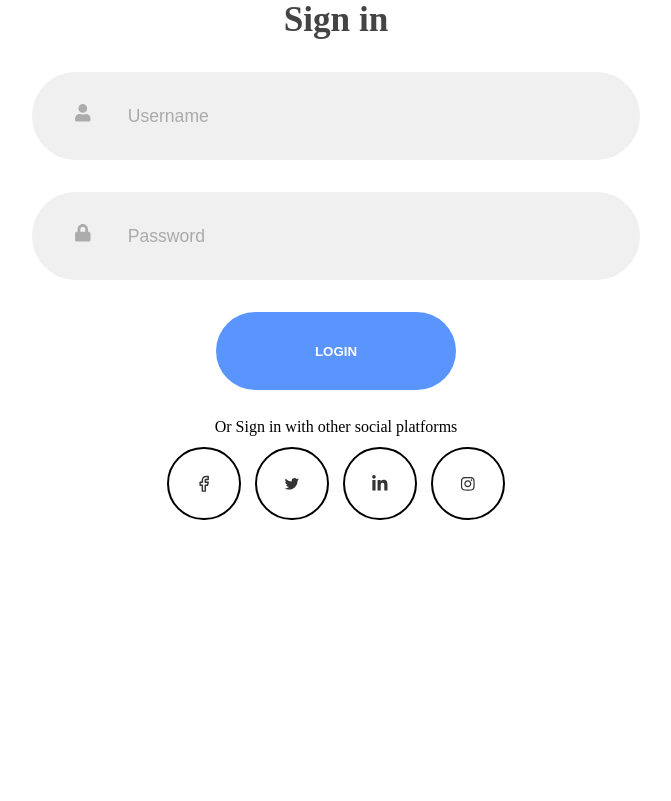
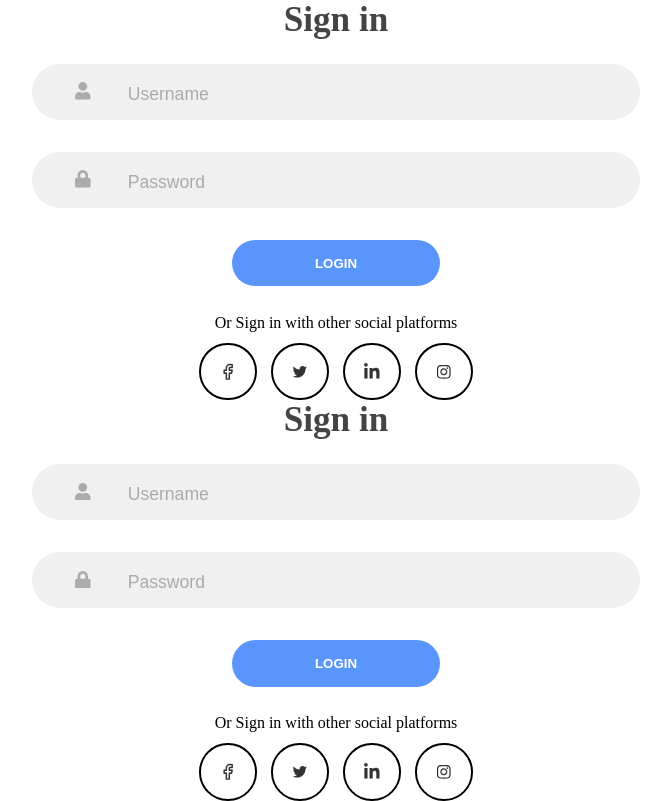
Before and after one commit to Darasimi-okeowo/login, a React (Create React App) app: page / in a window 1280 px wide. Shown: the whole page, without its empty margins (304-975 px from the left). Built offline with nearby package versions, Linux system fonts and the light colour scheme.

Commit message:
second-commit

```diff
--- a/src/login/Login.css
+++ b/src/login/Login.css
@@ -10,13 +10,13 @@ body, input{
     overflow: hidden;
 }
 
-.forms-container{
+/* .forms-container{
     position: absolute;
     width: 100%;
     height: 100%;
     top: 0;
     left: 0;
-}
+} */
 
 form{
     display: flex;
@@ -28,13 +28,13 @@ form{
 .title{
     font-size: 2.2rem;
     color: #444;
-    margin-bottom: 1rem;
+    margin-bottom: .5rem;
 }
 
 .input-field{
     max-width: 38rem;
     width: 100%;
-    height: 5.5rem;
+    height: 3.5rem;
     background-color: #f0f0f0;
     margin: 1rem 0;
     border-radius: 5.5rem;
@@ -45,7 +45,7 @@ form{
 
 .input-field .i{
     text-align: center;
-    line-height: 5.5rem;
+    line-height: 3.8rem;
     color: #acacac;
     font-size: 1.1rem;
 }
@@ -66,8 +66,8 @@ form{
 }
 
 .btn{
-    width: 15rem;
-    height: 4.9rem;
+    width: 13rem;
+    height: 2.9rem;
     border: none;
     outline: none;
     border-radius: 4.9rem;
@@ -95,8 +95,8 @@ form{
 }
 
 .social-icon{
-    height: 4.6rem;
-    width: 4.6rem;
+    height: 3.6rem;
+    width: 3.6rem;
     border: 2px solid black;
     margin: 0 .45rem;
     display: flex;
--- a/src/login/Login.js
+++ b/src/login/Login.js
@@ -41,6 +41,37 @@ const Login = () => {
               </p>
             </div>
           </form>
+
+          <form action="" className="signin-form">
+            <h2 className="title">Sign in</h2>
+            <div className="input-field">
+              <div className='i'><FaUser /></div>
+              <input type="text" placeholder="Username" />
+            </div>
+            <div className="input-field">
+              <div className='i'><FaLock /></div>
+              <input type="password" placeholder="Password" />
+            </div>
+            <input type="submit" value="Login" className="btn solid" />
+
+            <p className="social-text">
+              Or Sign in with other social platforms
+            </p>
+            <div className="social-media">
+              <p className='social-icon'>
+                <FiFacebook />
+              </p>
+              <p className='social-icon'>
+                <AiOutlineTwitter />
+              </p>
+              <p className='social-icon'>
+                <FaLinkedinIn />
+              </p>
+              <p className='social-icon'>
+                <AiOutlineInstagram />
+              </p>
+            </div>
+          </form>
         </div>
       </div>
 
```
